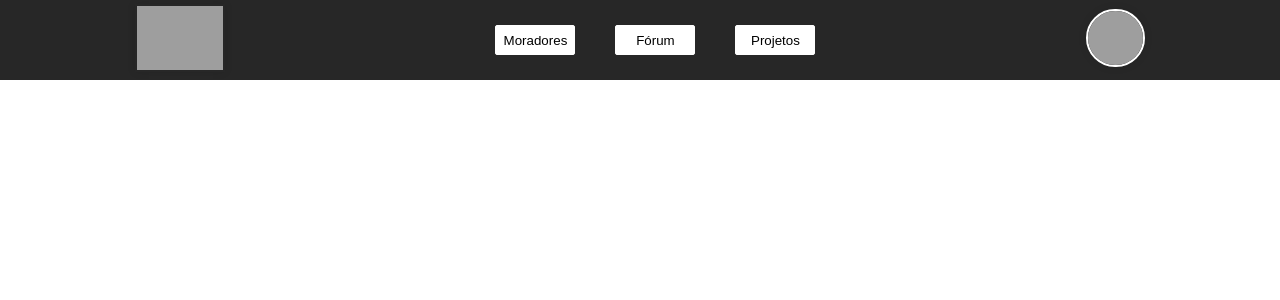
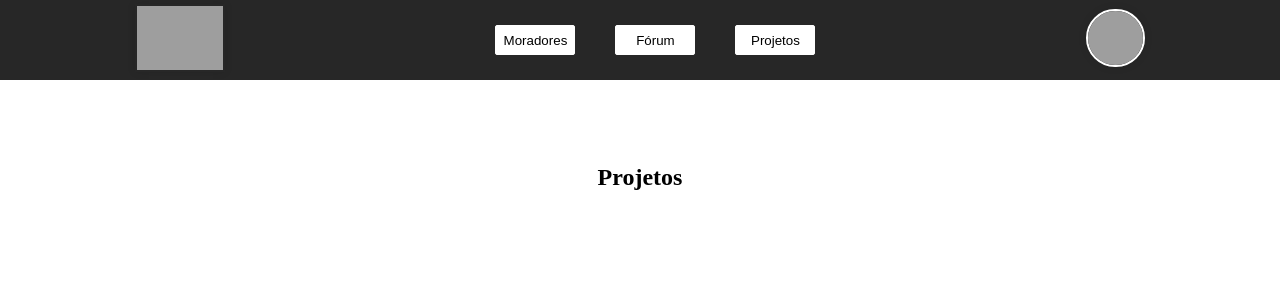
Before and after one commit to Dayvid-San/Alpha-Condo-G8, an Angular app: page /projetos in a window 1280 px wide. Shown: the top 300 px of the page. Built offline with nearby package versions, Linux system fonts and the light colour scheme; grey boxes are pictures that could not be loaded.

Commit message:
refactor: acconts

```diff
--- a/src/app/accounts/features/projects/projects.component.html
+++ b/src/app/accounts/features/projects/projects.component.html
@@ -1 +1,8 @@
-<p>projects works!</p>
+<section class="container">
+    <h1 class="title">
+        Projetos
+    </h1>
+    <div class="topics">
+
+    </div>
+</section>
--- a/src/app/accounts/features/projects/projects.component.scss
+++ b/src/app/accounts/features/projects/projects.component.scss
@@ -0,0 +1,17 @@
+.container {
+    top: 9em;
+    left: 0;
+    position: relative;
+}
+
+.title {
+    display: flex;
+    align-items: center;
+    justify-content: center;
+}
+
+.topics {
+    display: grid;
+    align-items: center;
+    justify-content: center;
+}
```
